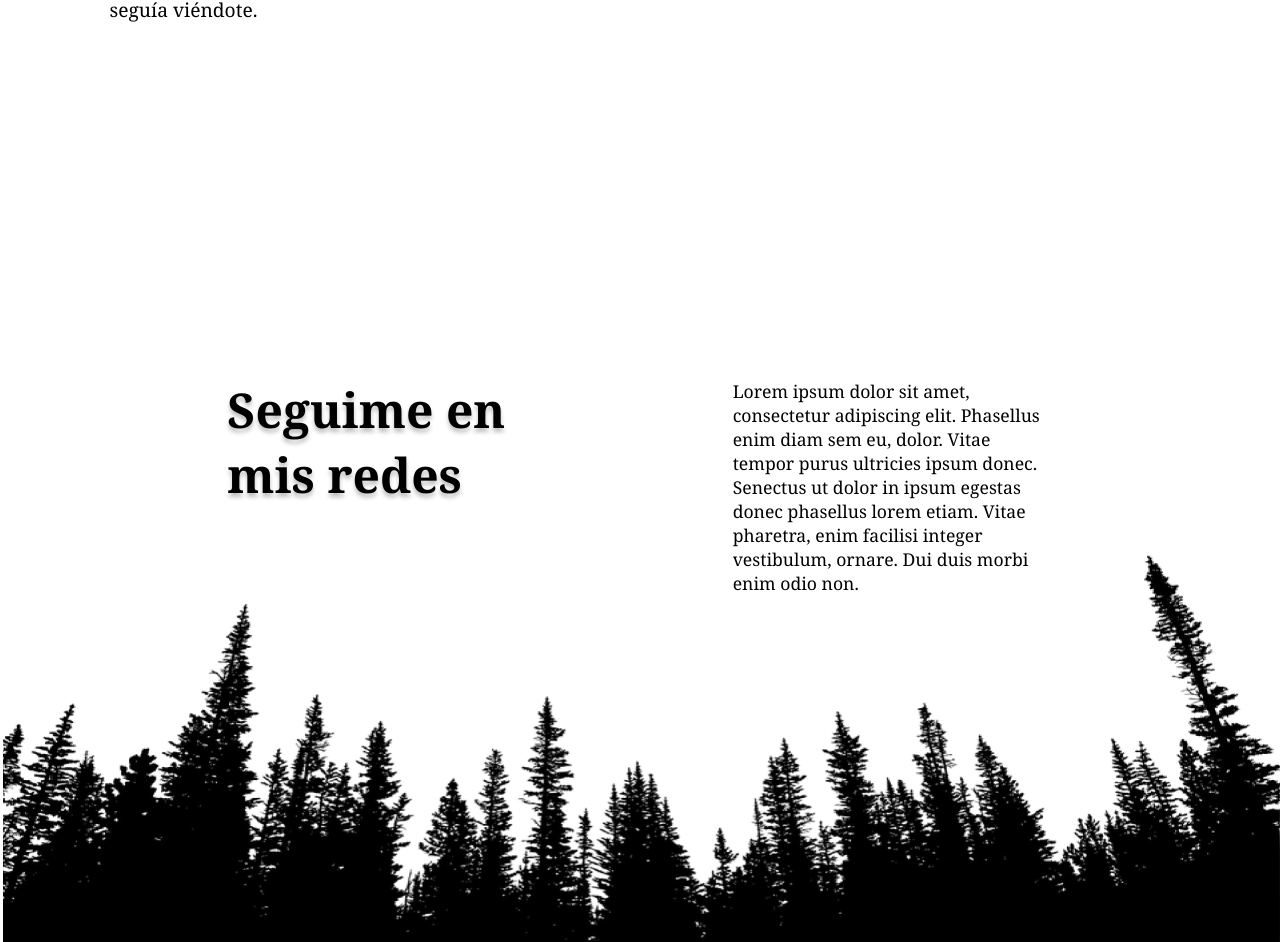
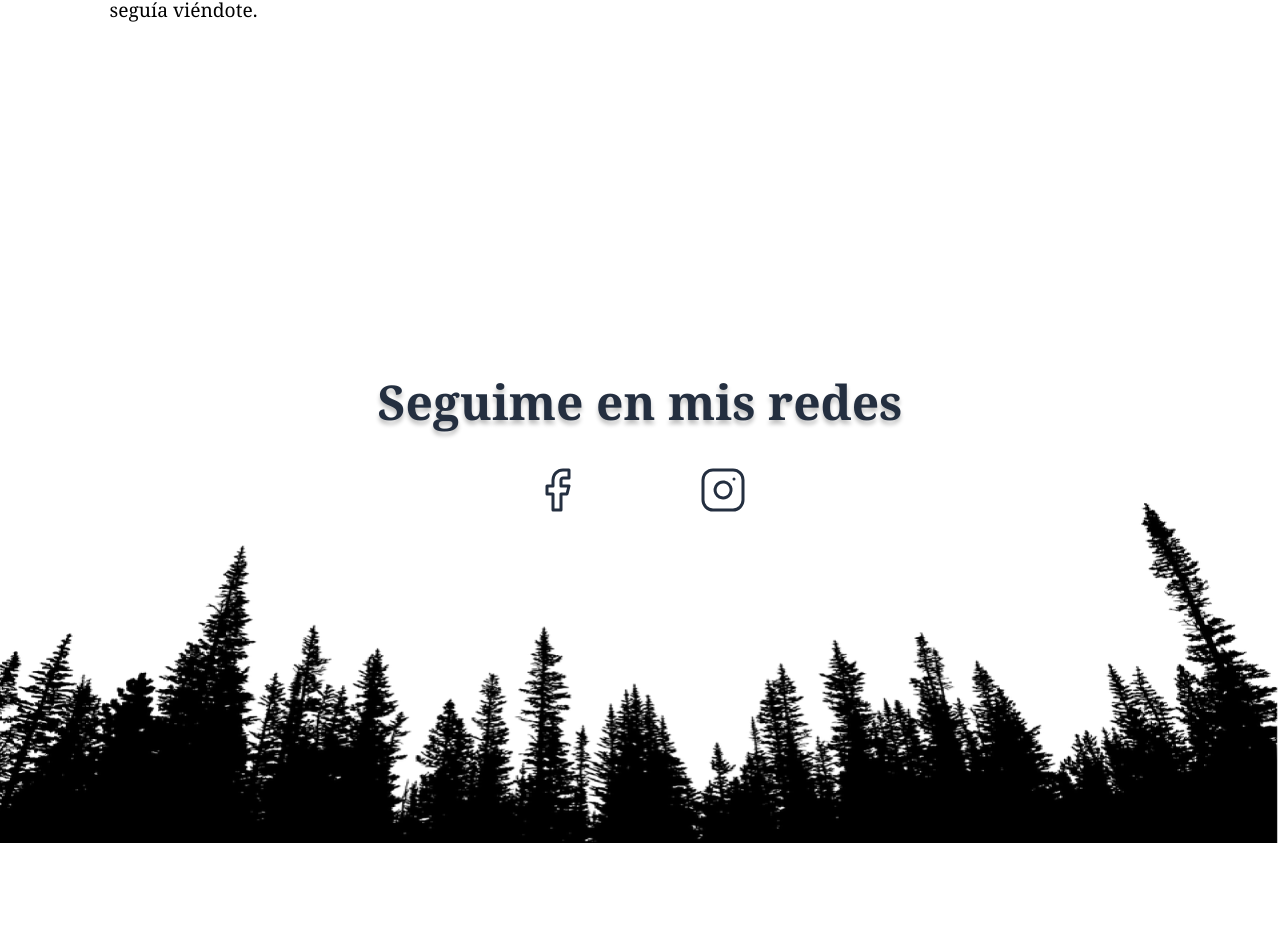
Before and after one commit to marianoandresperin/DetrasDeLaPantalla, a plain HTML site: page main.html in a window 1280 px wide. Shown: the part 1557-2499 px from the top of the page. After the commit the page ends 2400 px from the top, so only its background shows below. Drawn offline with Linux system fonts and the light colour scheme; a script that the page names is missing.

Commit message:
Initial responsive

```diff
--- a/main.html
+++ b/main.html
@@ -5,7 +5,7 @@
     <meta http-equiv="X-UA-Compatible" content="IE=edge">
     <meta name="viewport" content="width=device-width, initial-scale=1.0">
     <LINK REL=StyleSheet HREF="styles.css" TYPE="text/css" MEDIA=screen>
-    <title>Detras de las Pantalla</title>
+    <title>Detrás de la Pantalla</title>
 </head>
 <body>
     <header id="header">
@@ -130,16 +130,16 @@
             </div>
     </articicle>
     <article id="redes" class="redes">
-        <div class="redes__container1">
-            <h2>Seguime en <br>mis redes</h2>
-            <p>
-                Lorem ipsum dolor sit amet, consectetur adipiscing elit.
-                Phasellus enim diam sem eu, dolor. Vitae tempor purus ultricies ipsum donec. Senectus ut dolor in ipsum egestas
-                donec phasellus lorem etiam. Vitae pharetra, enim facilisi integer vestibulum, ornare. Dui duis morbi enim odio non.
-            </p>
-        </div>
-        <div class="redes__container2">
-            <img src="Assets/arboles.png" alt="arboles" class="redes--img">
+        <div class="redes__container">
+            <h2>Seguime en mis redes</h2>
+            <div class="redes-container-iconos">
+                <a target='_blank' href="https://www.facebook.com/">
+                    <img class='redes-iconos' src="./Assets/facebook.svg">
+                </a>
+                <a target='_blank' href="https://www.instagram.com/detrasdelapantalla28">
+                    <img class='redes-iconos' src="./Assets/instagram.svg">
+                </a>
+            </div>
         </div>
     </article>
 
--- a/styles.css
+++ b/styles.css
@@ -17,10 +17,14 @@ section {
 
 }
 
-
 a:link, a:active, a:visited {
     text-decoration:none;
     color: #242F40;
+}
+
+a:hover {
+    text-decoration:none;
+    color: #6AA6C8;
 }
 
 @keyframes header--animation {
@@ -158,10 +162,12 @@ header{
     font-size: 3.5rem;
     font-weight: 700;
     text-shadow: 0px 4px 4px rgba(0, 0, 0, 0.25);
+    color: #242F40;
 }
 
 .sobre_mi__texto p{
-    font-size: .9rem;
+    text-align: justify;
+    font-size: 1rem;
     margin-top: 1rem;
 }
 
@@ -171,7 +177,7 @@ header{
 
 
 article{
-    min-width: 100vw;
+    /* min-width: 100vw; */
     min-height: 100vh;
 }
 
@@ -194,6 +200,7 @@ article{
     font-family: Cambria;
     font-size: 1.2rem;
     width: 60%;
+    text-align: justify;
 }
 
 .escritos__n1--img{
@@ -214,41 +221,33 @@ article{
 /*-----------Redes-------------------*/
 
  .redes{
-    margin-top: 6rem;
-    height: 100vh;
     display: flex;
     flex-direction: column;
+    min-height: 80vh;
   }
-  .redes__container1{
+  .redes__container{
     display: flex;
-    height: 50%;
-    justify-content: space-evenly;
-    align-items: flex-end;
+    flex-direction: column;
+    height: 100vh;
+    justify-content: center;
+    align-items: center;
+    background-image: url('Assets/arboles.png');
+    background-size: contain;
+    background-repeat: no-repeat;
+    background-position: bottom;
+    /* padding-bottom: 10rem; */
   }
-  .redes__container1 h2{
+  .redes__container h2{
     font-family: Cambria;
     margin-bottom: 2rem;
     font-size: 3rem;
     text-shadow: 0px 4px 4px rgba(0, 0, 0, 0.25);
-  }
-  .redes__container1 p{
-    font-family: Cambria;
-    margin-top: 2rem;
-    font-size: 1.1rem;
-    width: 20rem;
-    height: 10rem;
-
+    color: #242F40;
   }
 
- .redes__container2{
-    display: flex;
-    justify-content: flex-end;
-    height: 50%;
-
+  .redes-container-iconos {
+      width: 35%;
+      display: flex;
+      flex-direction: row;
+      justify-content: space-evenly;
   }
-  .redes--img{
-      margin-top: .2rem;
-      margin-right: -.2rem;
-      width: 100%;
-      height: 100%;
-  }
```
Also changed, not shown: 1 other file.
